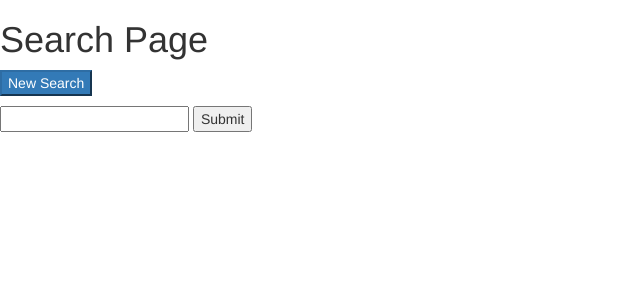
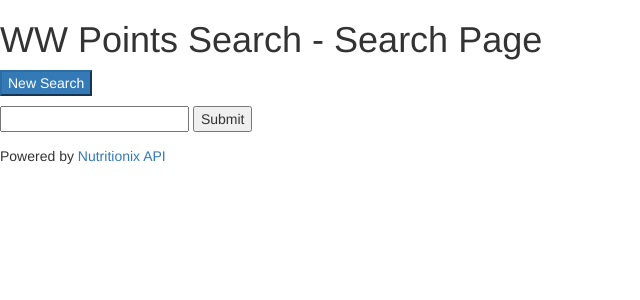
Before and after one commit to muchris26/wwpoints, a Flask app: page / in a window 1280 px wide. Shown: the top 300 px of the page, without its empty margins (0-640 px from the left). Run offline with Flask 2, Linux system fonts and the light colour scheme; parts of the project's set-up code (start-up, migrations or seed data) failed here and were passed over; some libraries are stand-ins or nearby versions.

Commit message:
first commit

```diff
--- a/app/__init__.py
+++ b/app/__init__.py
@@ -1,4 +1,9 @@
+import os
 from flask import Flask
 
 app = Flask(__name__)
 from app import views
+
+if __name__ == "__main__":
+    port = int(os.environ.get("PORT", 5000))
+    app.run(host='0.0.0.0', port=port)
--- a/app/templates/layout.html
+++ b/app/templates/layout.html
@@ -9,8 +9,9 @@
     <script src="static/js/js.js"></script>
   </head>
   <body>
-      <h1>{{ title }}</h1>
+      <h1>WW Points Search - {{ title }}</h1>
       <p><a href='/'><button class="btn-primary">New Search</button></a></p>
       {% block content %}{% endblock %}
+      <p>Powered by <a href="http://www.nutritionix.com/api">Nutritionix API</a></p>
   </body>
 </html>
--- a/app/views.py
+++ b/app/views.py
@@ -24,7 +24,7 @@ def search():
     brand_search = nix.brand().search(query=search_term).json()
 
     return render_template("brand_results.html",
-                           title='WW Points - Brand Results',
+                           title='Brand Results',
                            results=brand_search['hits'])
 
 @app.route('/results')
@@ -52,6 +52,6 @@ def results():
     print(len(results))
     print(results)
     return render_template("search_results.html",
-                           title='WW Points - Search Results',
+                           title='Search Results',
                            total_hits = len(results),
                            results=results)
```
Also changed, not shown: app.py (deleted, +0 -18 lines), requirements.txt (+9 -1 lines), readme.md (added), 1 other file.
